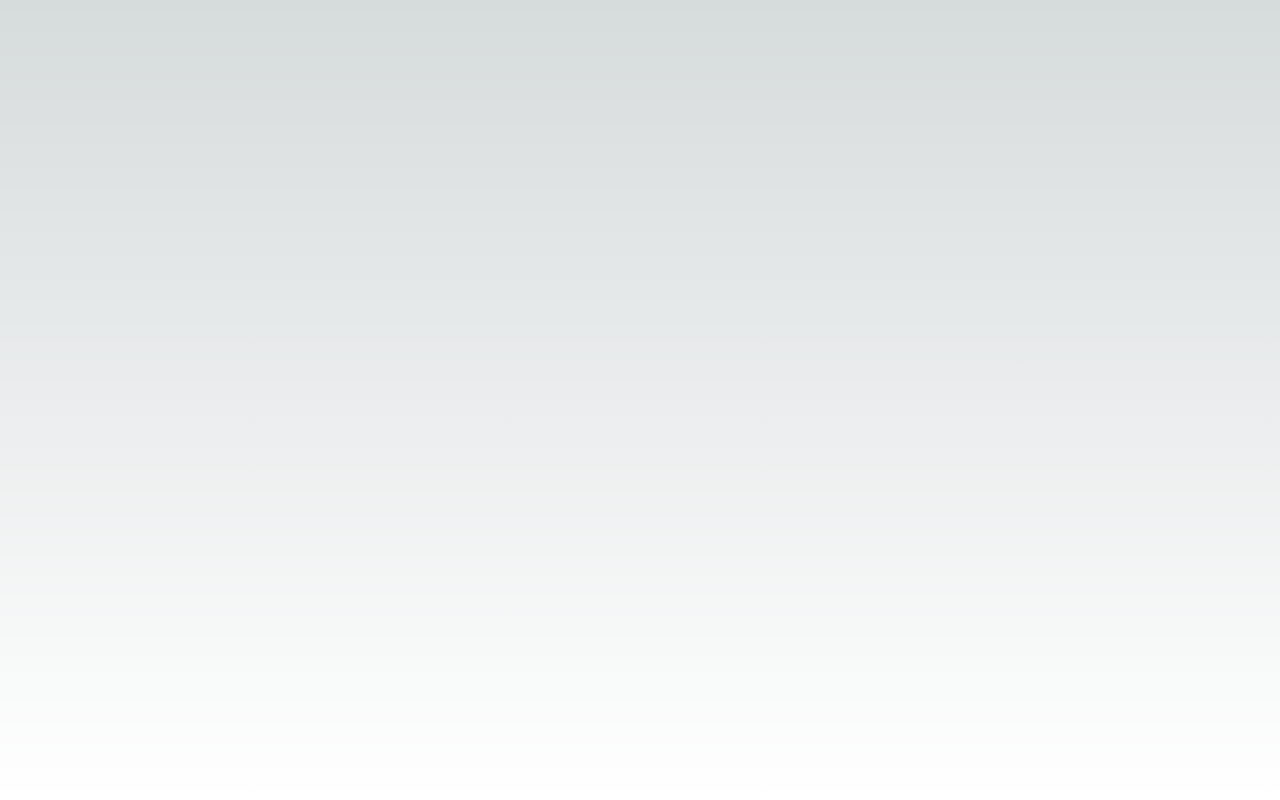
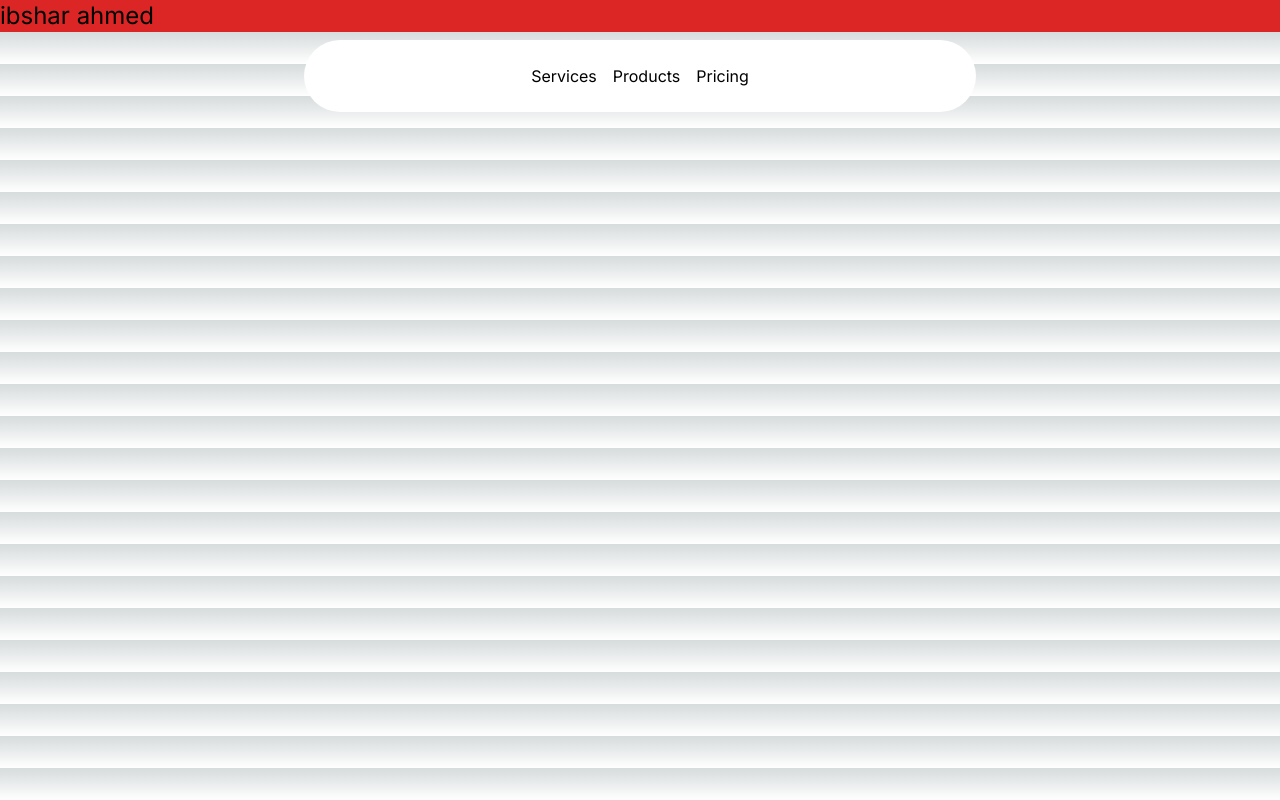
Before and after one commit to ibsharakrami/thejamzacademy, a Next.js app: page / in a window 1280 px wide. Built offline with nearby package versions, Linux system fonts and the light colour scheme.

Commit message:
jamz navbar

```diff
--- a/jsconfig.json
+++ b/jsconfig.json
@@ -1,5 +1,7 @@
 {
   "compilerOptions": {
+
+    "jsx": "react",
     "paths": {
       "@/*": ["./src/*"]
     }
--- a/src/app/layout.js
+++ b/src/app/layout.js
@@ -1,5 +1,7 @@
 import { Inter } from "next/font/google";
 import "./globals.css";
+import Navbar from "@/components/Navbar";
+
 
 const inter = Inter({ subsets: ["latin"] });
 
@@ -11,7 +13,10 @@
 export default function RootLayout({ children }) {
   return (
     <html lang="en">
-      <body className={inter.className}>{children}</body>
+
+      <body className={inter.className}>
+      <Navbar />
+      {children}</body>
     </html>
   );
 }
--- a/src/app/page.js
+++ b/src/app/page.js
@@ -2,13 +2,6 @@
 
 export default function Home() {
   return (
-    <main className="flex min-h-screen flex-col items-center justify-between p-24">
-
-
-
-
-
-
-    </main>
+   <h1 className="text-2xl bg-white hover:bg-red-600">ibshar ahmed</h1>
   );
 }
--- /dev/null
+++ b/src/components/Navbar.tsx
@@ -0,0 +1,63 @@
+"use client";
+import React, { useState } from "react";
+import { HoveredLink, Menu, MenuItem, ProductItem } from "./ui/navbar-menu";
+import { cn } from "@/utils/cn";
+
+function  Navbar({ className }: { className?: string }) {
+  const [active, setActive] = useState<string | null>(null);
+  return(
+
+    <div
+    className={cn("fixed top-10 inset-x-0 max-w-2xl mx-auto z-50", className)}
+  >
+    <Menu setActive={setActive}>
+      <MenuItem setActive={setActive} active={active} item="Services">
+        <div className="flex flex-col space-y-4 text-sm">
+          <HoveredLink href="/web-dev">Web Development</HoveredLink>
+          <HoveredLink href="/interface-design">Interface Design</HoveredLink>
+          <HoveredLink href="/seo">Search Engine Optimization</HoveredLink>
+          <HoveredLink href="/branding">Branding</HoveredLink>
+        </div>
+      </MenuItem>
+      <MenuItem setActive={setActive} active={active} item="Products">
+        <div className="  text-sm grid grid-cols-2 gap-10 p-4">
+          <ProductItem
+            title="Algochurn"
+            href="https://algochurn.com"
+            src="https://res.cloudinary.com/ibsharcodes/image/upload/t_media_lib_thumb/cld-sample.jpg"
+            description="Prepare for tech interviews like never before."
+          />
+          <ProductItem
+            title="Tailwind Master Kit"
+            href="https://tailwindmasterkit.com"
+            src="https://res.cloudinary.com/ibsharcodes/image/upload/t_media_lib_thumb/cld-sample.jpg"
+            description="Production ready Tailwind css components for your next project"
+          />
+          <ProductItem
+            title="Moonbeam"
+            href="https://gomoonbeam.com"
+            src="https://res.cloudinary.com/ibsharcodes/image/upload/t_media_lib_thumb/cld-sample.jpg"
+            description="Never write from scratch again. Go from idea to blog in minutes."
+          />
+          <ProductItem
+            title="Rogue"
+            href="https://userogue.com"
+            src="https://res.cloudinary.com/ibsharcodes/image/upload/t_media_lib_thumb/cld-sample.jpg"
+            description="Respond to government RFPs, RFIs and RFQs 10x faster using AI"
+          />
+        </div>
+      </MenuItem>
+      <MenuItem setActive={setActive} active={active} item="Pricing">
+        <div className="flex flex-col space-y-4 text-sm">
+          <HoveredLink href="/hobby">Hobby</HoveredLink>
+          <HoveredLink href="/individual">Individual</HoveredLink>
+          <HoveredLink href="/team">Team</HoveredLink>
+          <HoveredLink href="/enterprise">Enterprise</HoveredLink>
+        </div>
+      </MenuItem>
+    </Menu>
+  </div>
+  )
+}
+
+export default Navbar;
--- /dev/null
+++ b/src/components/ui/navbar-menu.tsx
@@ -0,0 +1,121 @@
+"use client";
+import React from "react";
+import { motion } from "framer-motion";
+import Link from "next/link";
+import Image from "next/image";
+
+const transition = {
+  type: "spring",
+  mass: 0.5,
+  damping: 11.5,
+  stiffness: 100,
+  restDelta: 0.001,
+  restSpeed: 0.001,
+};
+
+export const MenuItem = ({
+  setActive,
+  active,
+  item,
+  children,
+}: {
+  setActive: (item: string) => void;
+  active: string | null;
+  item: string;
+  children?: React.ReactNode;
+}) => {
+  return (
+    <div onMouseEnter={() => setActive(item)} className="relative ">
+      <motion.p
+        transition={{ duration: 0.3 }}
+        className="cursor-pointer text-black hover:opacity-[0.9] dark:text-white"
+      >
+        {item}
+      </motion.p>
+      {active !== null && (
+        <motion.div
+          initial={{ opacity: 0, scale: 0.85, y: 10 }}
+          animate={{ opacity: 1, scale: 1, y: 0 }}
+          transition={transition}
+        >
+          {active === item && (
+            <div className="absolute top-[calc(100%_+_1.7rem)] left-1/2 transform -translate-x-1/2">
+              <motion.div
+                transition={transition}
+                layoutId="active" // layoutId ensures smooth animation
+                className="bg-red dark:bg-black backdrop-blur-sm rounded-2xl overflow-hidden border border-black/[0.2] dark:border-white/[0.2] shadow-xl"
+              >
+                <motion.div
+                  layout // layout ensures smooth animation
+                  className="w-max h-full p-4"
+                >
+                  {children}
+                </motion.div>
+              </motion.div>
+            </div>
+          )}
+        </motion.div>
+      )}
+    </div>
+  );
+};
+
+export const Menu = ({
+  setActive,
+  children,
+}: {
+  setActive: (item: string | null) => void;
+  children: React.ReactNode;
+}) => {
+  return (
+    <nav
+      onMouseLeave={() => setActive(null)} // resets the state
+      className="relative rounded-full boder border-transparent dark:bg-black dark:border-white/[0.2] bg-white shadow-input flex justify-center space-x-4 px-8 py-6 "
+    >
+      {children}
+    </nav>
+  );
+};
+
+export const ProductItem = ({
+  title,
+  description,
+  href,
+  src,
+}: {
+  title: string;
+  description: string;
+  href: string;
+  src: string;
+}) => {
+  return (
+    <Link href={href} className="flex space-x-2">
+      <Image
+        src={src}
+        width={140}
+        height={70}
+        alt={title}
+        className="flex-shrink-0 rounded-md shadow-2xl"
+      />
+      <div>
+        <h4 className="text-xl font-bold mb-1 text-black dark:text-white">
+          {title}
+        </h4>
+        <p className="text-neutral-700 text-sm max-w-[10rem] dark:text-neutral-300">
+          {description}
+        </p>
+      </div>
+    </Link>
+  );
+};
+
+export const HoveredLink = ({ children, ...rest }: any) => {
+  return (
+    <Link
+      {...rest}
+      className="text-neutral-700 dark:text-neutral-200 hover:text-black "
+    >
+      {children}
+    </Link>
+  );
+};
--- /dev/null
+++ b/src/utils/cn.ts
@@ -0,0 +1,6 @@
+import { ClassValue, clsx } from "clsx";
+import { twMerge } from "tailwind-merge";
+
+export function cn(...inputs: ClassValue[]) {
+  return twMerge(clsx(inputs));
+}
```
Also changed, not shown: package.json (+7 -4 lines), 1 other file (tests, documents, lock files or other folders).
